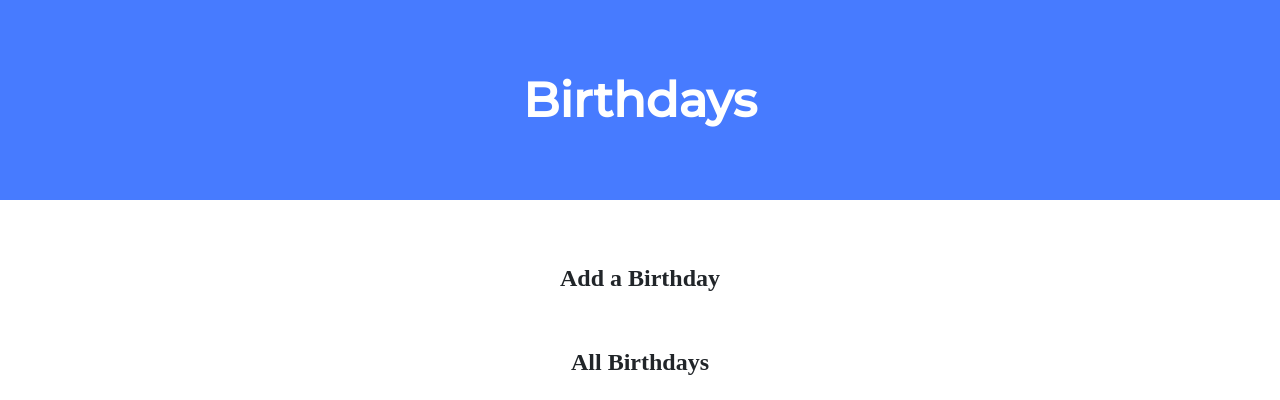
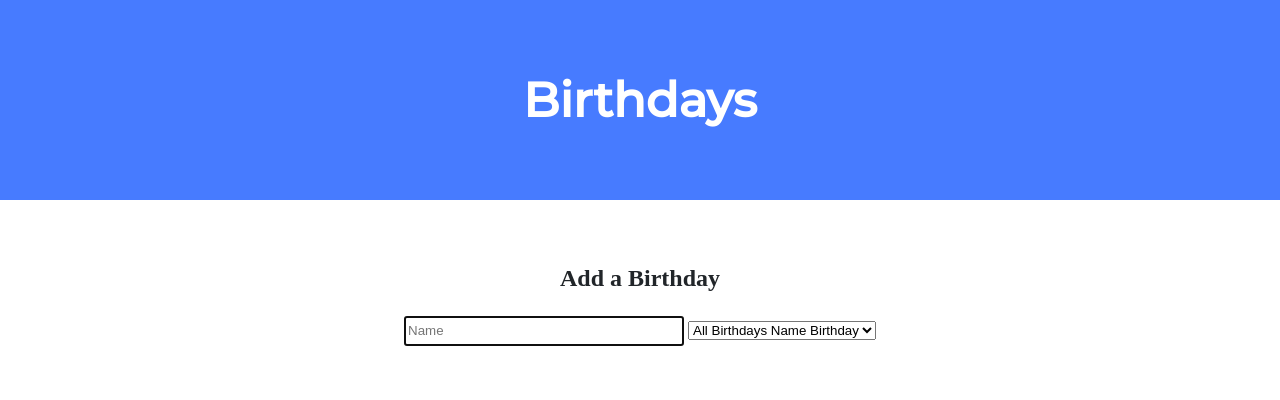
Before and after one commit to Eonflip/CS50, a Python web app: template birthdays/templates/index.html in a window 1280 px wide. Shown: the top 400 px of the page. Run offline with Jinja, Linux system fonts and the light colour scheme; the template is opened without the code that fills it, so the values that code supplies are empty.

Commit message:
Fri, Aug 11, 2023, 3:08 PM -06:00

```diff
--- a/birthdays/templates/index.html
+++ b/birthdays/templates/index.html
@@ -15,7 +15,12 @@
 
                 <h2>Add a Birthday</h2>
                 <!-- TODO: Create a form for users to submit a name, a month, and a day -->
-                <form action="/"
+                <form action="/" method="get">
+                    <input autocomplete="off" autofocus name="name" placeholder="Name" type="text">
+                    <select name="month">
+                        <option
+                    </select>
+                </form>
             </div>
 
             <div class="section">
```
